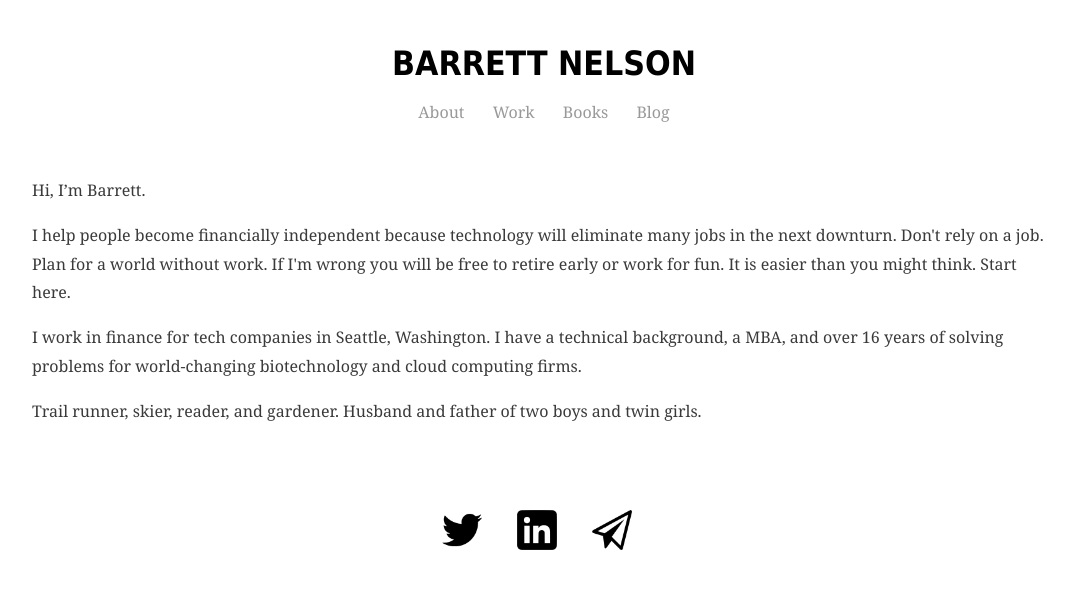
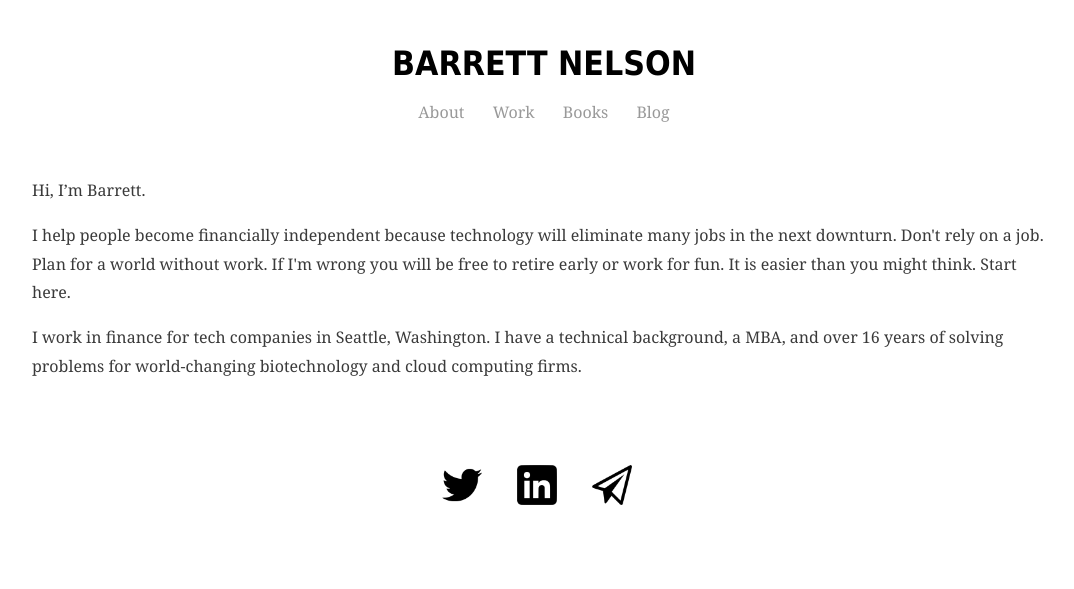
Before and after one commit to bstnel/bstnel.github.io, a Jekyll site: the page index.html, which Jekyll copies as it is, in a window 1280 px wide. Shown: the top 589 px of the page, without its empty margins (96-1170 px from the left). Built offline with Jekyll 4.4.1, drawn with Linux system fonts in a browser that asks for light colours.

Commit message:
Update index.html

```diff
--- a/index.html
+++ b/index.html
@@ -35,7 +35,6 @@
 	<p>Hi, I’m Barrett.</p>
 	<p>I help people become financially independent because technology will eliminate many jobs in the next downturn. Don't rely on a job. Plan for a world without work. If I'm wrong you will be free to retire early or work for fun. It is easier than you might think. Start here.</p>
 	<p>I work in finance for tech companies in Seattle, Washington. I have a technical background, a MBA, and over 16 years of solving problems for world-changing biotechnology and cloud computing firms.</p>
-	<p>Trail runner, skier, reader, and gardener. Husband and father of two boys and twin girls.</p>
 
 	</div>
 
```
